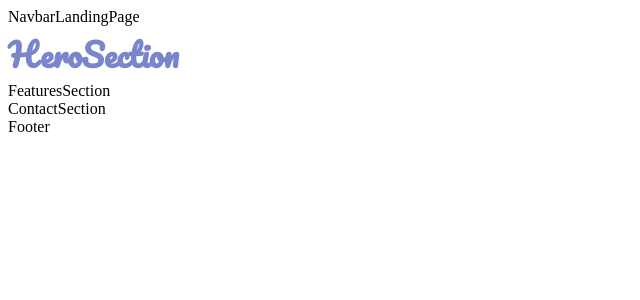
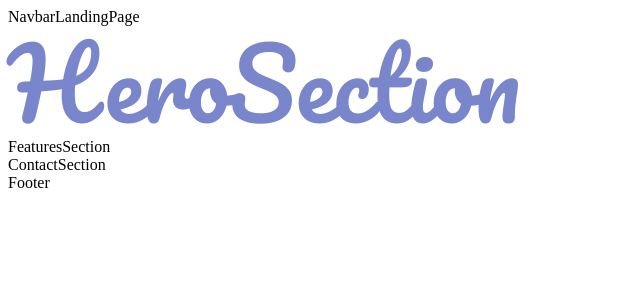
Before and after one commit to OriGuyUniqueDev/everAfterFrontMui, a React (Vite) app: page / in a window 1280 px wide. Shown: the top 300 px of the page, without its empty margins (0-640 px from the left). Built offline with nearby package versions, Linux system fonts and the light colour scheme.

Commit message:
fix theme

```diff
--- a/src/styles/muiTheme.ts
+++ b/src/styles/muiTheme.ts
@@ -1,4 +1,6 @@
-export const theme = {
+import { createTheme } from "@mui/material";
+
+export const theme = createTheme({
 	palette: {
 		primary: {
 			main: "#7986cb",
@@ -41,4 +43,4 @@ export const theme = {
 			fontFamily: '"Abril Fatface", sans-serif',
 		},
 	},
-};
+});
```
